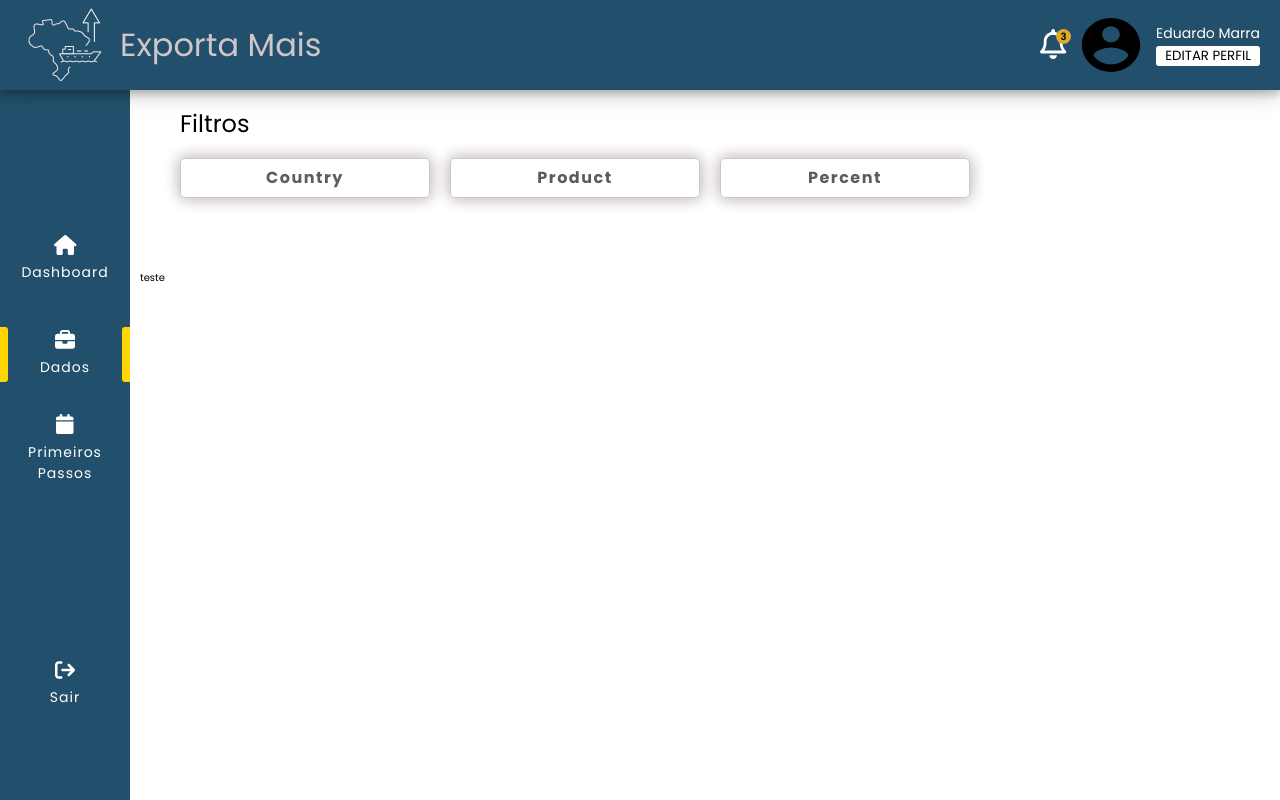
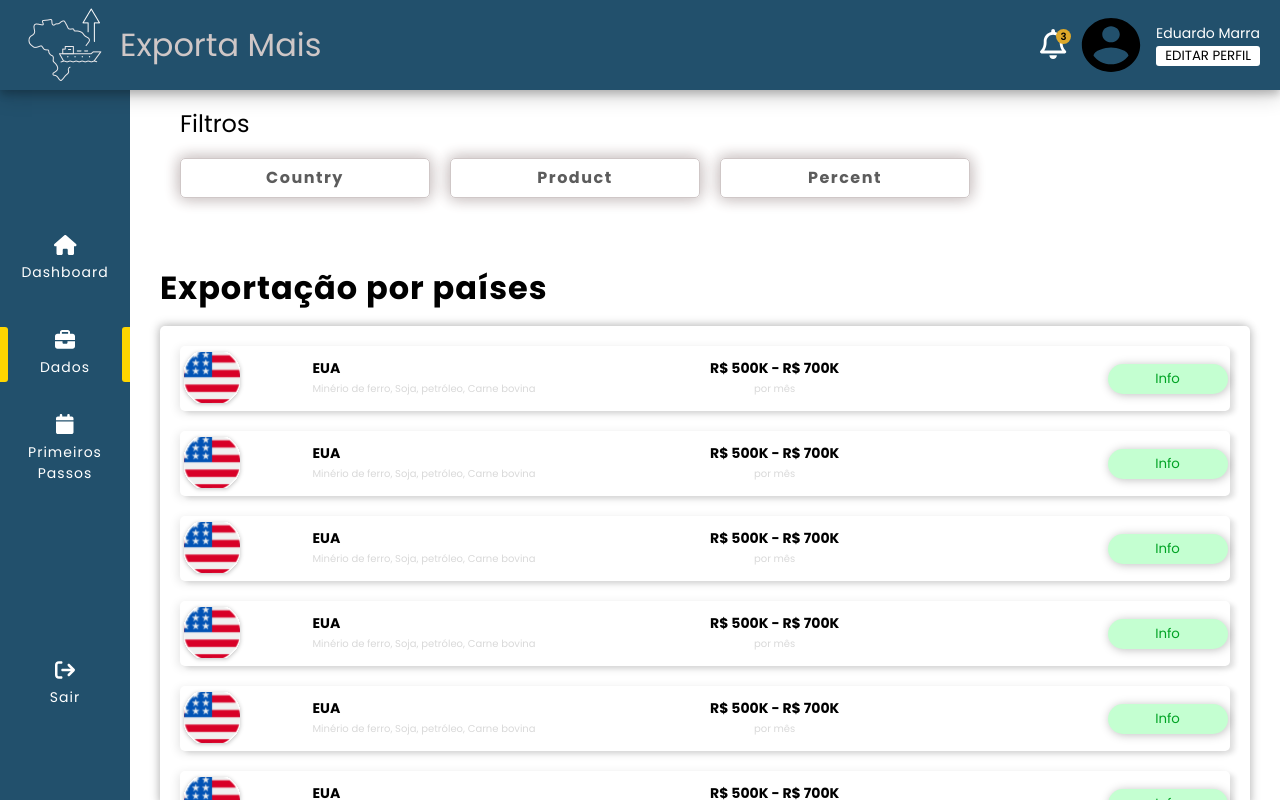
Before and after one commit to Eduardomarra/exportaMaisBr, an Angular app: page /data in a window 1280 px wide. Built offline with nearby package versions, Linux system fonts and the light colour scheme.

Commit message:
created countries component

```diff
--- a/src/app/features/dados/components/countries/countries.component.html
+++ b/src/app/features/dados/components/countries/countries.component.html
@@ -1 +1,245 @@
-<p>countries works!</p>
+<div class="container">
+  <h1>Exportação por países</h1>
+  <div class="cards">
+    <div class="card">
+      <div class="image">
+        <img src="assets/img_eua.svg" alt="" />
+      </div>
+      <div class="country">
+        <p>EUA</p>
+        <span>Minério de ferro, Soja, petróleo, Carne bovina</span>
+      </div>
+      <div class="sold">
+        <p>R$ 500K - R$ 700K</p>
+        <span>por mês</span>
+      </div>
+      <div class="view-more">
+        <button>Info</button>
+      </div>
+    </div>
+    <div class="card">
+      <div class="image">
+        <img src="assets/img_eua.svg" alt="" />
+      </div>
+      <div class="country">
+        <p>EUA</p>
+        <span>Minério de ferro, Soja, petróleo, Carne bovina</span>
+      </div>
+      <div class="sold">
+        <p>R$ 500K - R$ 700K</p>
+        <span>por mês</span>
+      </div>
+      <div class="view-more">
+        <button>Info</button>
+      </div>
+    </div>
+    <div class="card">
+      <div class="image">
+        <img src="assets/img_eua.svg" alt="" />
+      </div>
+      <div class="country">
+        <p>EUA</p>
+        <span>Minério de ferro, Soja, petróleo, Carne bovina</span>
+      </div>
+      <div class="sold">
+        <p>R$ 500K - R$ 700K</p>
+        <span>por mês</span>
+      </div>
+      <div class="view-more">
+        <button>Info</button>
+      </div>
+    </div>
+    <div class="card">
+      <div class="image">
+        <img src="assets/img_eua.svg" alt="" />
+      </div>
+      <div class="country">
+        <p>EUA</p>
+        <span>Minério de ferro, Soja, petróleo, Carne bovina</span>
+      </div>
+      <div class="sold">
+        <p>R$ 500K - R$ 700K</p>
+        <span>por mês</span>
+      </div>
+      <div class="view-more">
+        <button>Info</button>
+      </div>
+    </div>
+    <div class="card">
+      <div class="image">
+        <img src="assets/img_eua.svg" alt="" />
+      </div>
+      <div class="country">
+        <p>EUA</p>
+        <span>Minério de ferro, Soja, petróleo, Carne bovina</span>
+      </div>
+      <div class="sold">
+        <p>R$ 500K - R$ 700K</p>
+        <span>por mês</span>
+      </div>
+      <div class="view-more">
+        <button>Info</button>
+      </div>
+    </div>
+    <div class="card">
+      <div class="image">
+        <img src="assets/img_eua.svg" alt="" />
+      </div>
+      <div class="country">
+        <p>EUA</p>
+        <span>Minério de ferro, Soja, petróleo, Carne bovina</span>
+      </div>
+      <div class="sold">
+        <p>R$ 500K - R$ 700K</p>
+        <span>por mês</span>
+      </div>
+      <div class="view-more">
+        <button>Info</button>
+      </div>
+    </div>
+    <div class="card">
+      <div class="image">
+        <img src="assets/img_eua.svg" alt="" />
+      </div>
+      <div class="country">
+        <p>EUA</p>
+        <span>Minério de ferro, Soja, petróleo, Carne bovina</span>
+      </div>
+      <div class="sold">
+        <p>R$ 500K - R$ 700K</p>
+        <span>por mês</span>
+      </div>
+      <div class="view-more">
+        <button>Info</button>
+      </div>
+    </div>
+    <div class="card">
+      <div class="image">
+        <img src="assets/img_eua.svg" alt="" />
+      </div>
+      <div class="country">
+        <p>EUA</p>
+        <span>Minério de ferro, Soja, petróleo, Carne bovina</span>
+      </div>
+      <div class="sold">
+        <p>R$ 500K - R$ 700K</p>
+        <span>por mês</span>
+      </div>
+      <div class="view-more">
+        <button>Info</button>
+      </div>
+    </div>
+    <div class="card">
+      <div class="image">
+        <img src="assets/img_eua.svg" alt="" />
+      </div>
+      <div class="country">
+        <p>EUA</p>
+        <span>Minério de ferro, Soja, petróleo, Carne bovina</span>
+      </div>
+      <div class="sold">
+        <p>R$ 500K - R$ 700K</p>
+        <span>por mês</span>
+      </div>
+      <div class="view-more">
+        <button>Info</button>
+      </div>
+    </div>
+    <div class="card">
+      <div class="image">
+        <img src="assets/img_eua.svg" alt="" />
+      </div>
+      <div class="country">
+        <p>EUA</p>
+        <span>Minério de ferro, Soja, petróleo, Carne bovina</span>
+      </div>
+      <div class="sold">
+        <p>R$ 500K - R$ 700K</p>
+        <span>por mês</span>
+      </div>
+      <div class="view-more">
+        <button>Info</button>
+      </div>
+    </div>
+    <div class="card">
+      <div class="image">
+        <img src="assets/img_eua.svg" alt="" />
+      </div>
+      <div class="country">
+        <p>EUA</p>
+        <span>Minério de ferro, Soja, petróleo, Carne bovina</span>
+      </div>
+      <div class="sold">
+        <p>R$ 500K - R$ 700K</p>
+        <span>por mês</span>
+      </div>
+      <div class="view-more">
+        <button>Info</button>
+      </div>
+    </div>
+    <div class="card">
+      <div class="image">
+        <img src="assets/img_eua.svg" alt="" />
+      </div>
+      <div class="country">
+        <p>EUA</p>
+        <span>Minério de ferro, Soja, petróleo, Carne bovina</span>
+      </div>
+      <div class="sold">
+        <p>R$ 500K - R$ 700K</p>
+        <span>por mês</span>
+      </div>
+      <div class="view-more">
+        <button>Info</button>
+      </div>
+    </div>
+    <div class="card">
+      <div class="image">
+        <img src="assets/img_eua.svg" alt="" />
+      </div>
+      <div class="country">
+        <p>EUA</p>
+        <span>Minério de ferro, Soja, petróleo, Carne bovina</span>
+      </div>
+      <div class="sold">
+        <p>R$ 500K - R$ 700K</p>
+        <span>por mês</span>
+      </div>
+      <div class="view-more">
+        <button>Info</button>
+      </div>
+    </div>
+    <div class="card">
+      <div class="image">
+        <img src="assets/img_eua.svg" alt="" />
+      </div>
+      <div class="country">
+        <p>EUA</p>
+        <span>Minério de ferro, Soja, petróleo, Carne bovina</span>
+      </div>
+      <div class="sold">
+        <p>R$ 500K - R$ 700K</p>
+        <span>por mês</span>
+      </div>
+      <div class="view-more">
+        <button>Info</button>
+      </div>
+    </div>
+    <div class="card">
+      <div class="image">
+        <img src="assets/img_eua.svg" alt="" />
+      </div>
+      <div class="country">
+        <p>EUA</p>
+        <span>Minério de ferro, Soja, petróleo, Carne bovina</span>
+      </div>
+      <div class="sold">
+        <p>R$ 500K - R$ 700K</p>
+        <span>por mês</span>
+      </div>
+      <div class="view-more">
+        <button>Info</button>
+      </div>
+    </div>
+  </div>
+</div>
--- a/src/app/features/dados/components/countries/countries.component.scss
+++ b/src/app/features/dados/components/countries/countries.component.scss
@@ -0,0 +1,101 @@
+:host {
+  overflow: hidden;
+}
+
+.container {
+  display: flex;
+  align-items: flex-start;
+  flex-direction: column;
+  gap: 2rem;
+  padding: 2rem;
+  overflow: hidden;
+
+  h1 {
+    font-size: var(--fontSize-xxlarge);
+    line-height: var(--line-xxlarge);
+    font-weight: bold;
+    letter-spacing: 1px;
+  }
+
+  .cards {
+    width: 100%;
+    height: 60vh;
+    display: flex;
+    align-items: flex-start;
+    flex-direction: column;
+    gap: 2rem;
+    padding: 2rem;
+    overflow: scroll;
+    border-radius: 5px;
+    box-shadow: 2px 2px 10px #0000002e, -2px -2px 10px #0000002e;
+
+    &::-webkit-scrollbar {
+      display: none;
+    }
+
+    .card {
+      width: 100%;
+      display: grid;
+      grid-template-columns: repeat(8, 1fr);
+      place-items: center start;
+      gap: 1rem;
+      border-radius: 5px;
+      box-shadow: 5px 3px 5px rgba(0, 0, 0, 0.1),
+        -2px 2px 10px rgba(0, 0, 0, 0.1);
+
+      .image {
+        width: 6.5rem;
+        height: 6.5rem;
+        grid-column: 1/2;
+
+        img {
+          width: 100%;
+          height: 100%;
+        }
+      }
+
+      .country,
+      .sold {
+        display: flex;
+        align-items: flex-start;
+        flex-direction: column;
+        gap: 0.5rem;
+
+        p {
+          font-size: var(--fontSize-small);
+          line-height: var(--line-small);
+          font-weight: bold;
+        }
+
+        span {
+          font-size: var(--fontSize-smaller);
+          line-height: var(--line-smaller);
+          color: var(--gray-100);
+        }
+      }
+
+      .country {
+        grid-column: 2/5;
+      }
+
+      .sold {
+        grid-column: 5/7;
+        place-items: center;
+      }
+
+      .view-more {
+        grid-column: 8/9;
+
+        button {
+          width: 12rem;
+          min-width: 8rem;
+          color: var(--green-200);
+          background-color: var(--green-100);
+          padding: 0.5rem 1.5rem;
+          border-radius: 20px;
+          box-shadow: 1px 1px 10px rgba(0, 0, 0, 0.25);
+        }
+      }
+    }
+  }
+}
--- a/src/app/features/dados/dados.component.html
+++ b/src/app/features/dados/dados.component.html
@@ -15,6 +15,6 @@
     #dataComponentEliminate
     #dataComponent
   >
-    teste
+    <app-countries></app-countries>
   </div>
 </main>
--- a/src/app/features/dados/dados.component.scss
+++ b/src/app/features/dados/dados.component.scss
@@ -16,7 +16,6 @@ app-sidebar {
 main {
   display: grid;
   grid-template-rows: 150px 1fr;
-  gap: 2rem;
   padding: 1rem;
 
   div {
--- a/src/styles.scss
+++ b/src/styles.scss
@@ -23,7 +23,10 @@
   --red: #db2d0691;
   --red-100: #bc0f0f;
   --green: #2cc369;
+  --green-100: #c4ffd1;
+  --green-200: #00a324;
 
+  --fontSize-smaller: 1rem;
   --fontSize-small: 1.4rem;
   --fontSize-medium: 1.6rem;
   --fontSize-large: 1.8rem;
@@ -55,8 +58,9 @@
 
 app-root {
   display: block;
-  min-height: 100vh;
-  min-width: 100vw;
+  height: 100vh;
+  width: 100vw;
+  overflow: hidden;
 }
 
 html {
```
